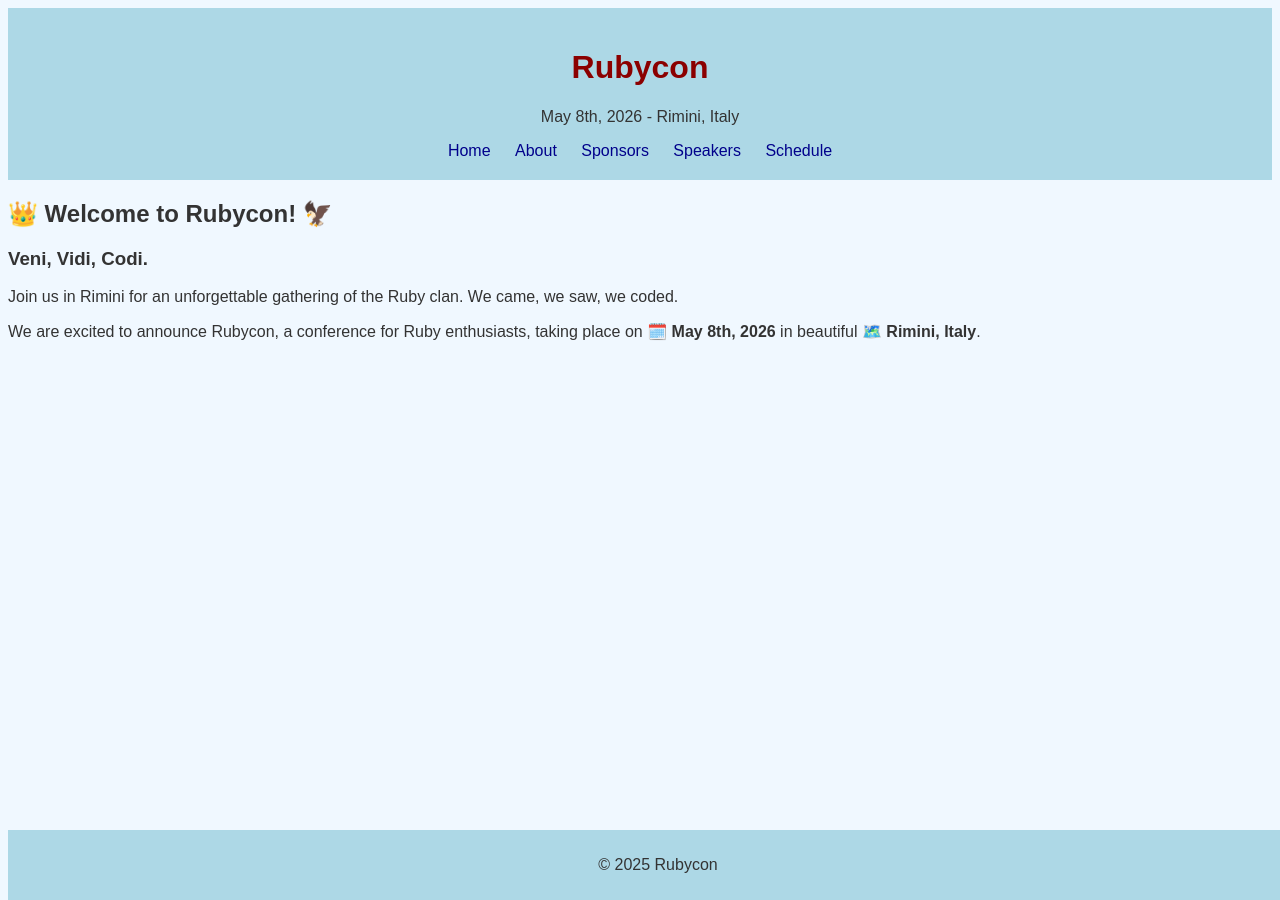
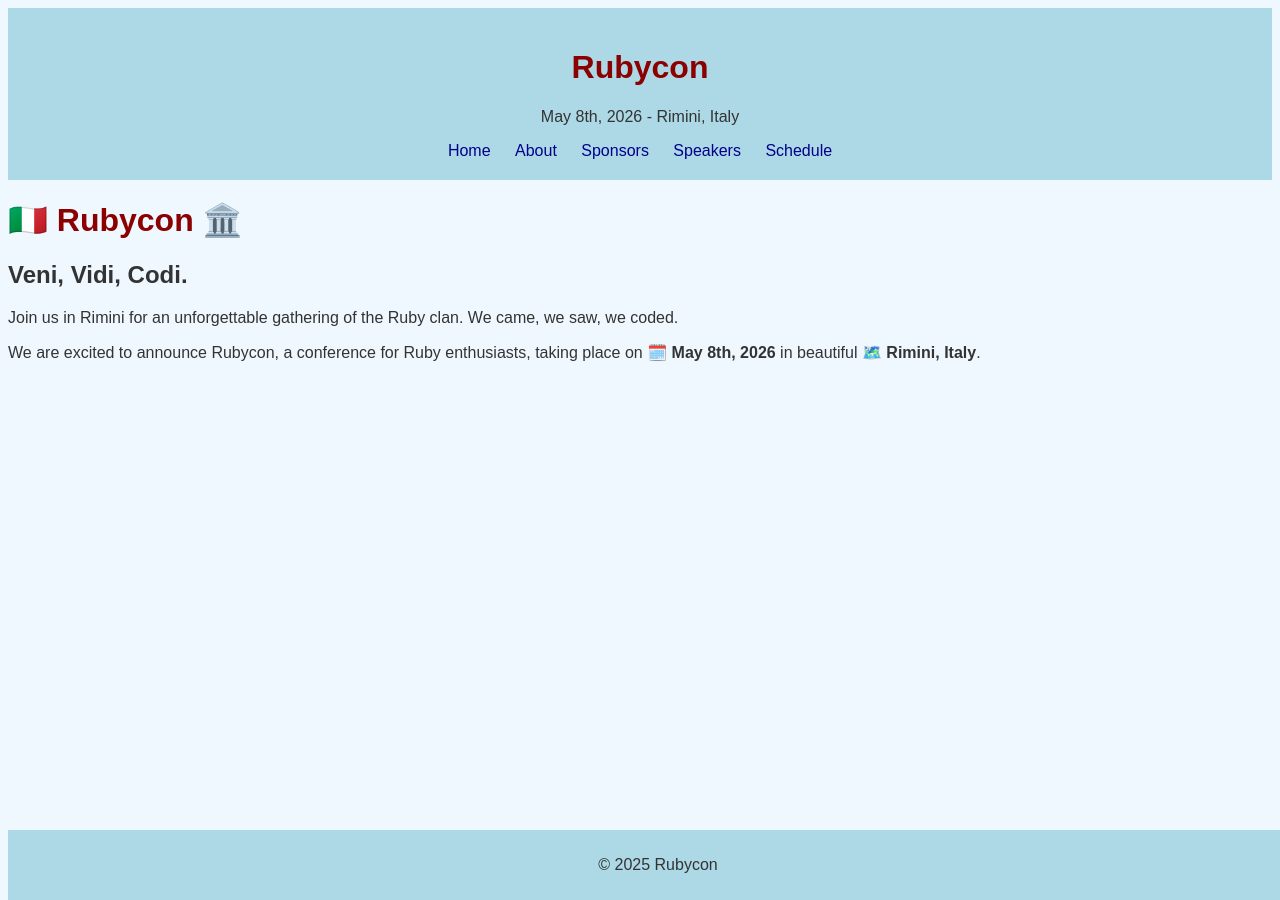
Before and after one commit to palladius/rubycon.it, a Jekyll site: the page built from rubycon.it/index.markdown, in a window 1280 px wide. Built offline with Jekyll 4.4.1, drawn with Linux system fonts in a browser that asks for light colours.

Commit message:
feat: Update homepage header with new branding

```diff
--- a/rubycon.it/index.markdown
+++ b/rubycon.it/index.markdown
@@ -2,9 +2,9 @@
 layout: default
 ---
 
-## 👑 Welcome to Rubycon! 🦅
+# 🇮🇹 Rubycon 🏛️
 
-### Veni, Vidi, Codi.
+## Veni, Vidi, Codi.
 
 Join us in Rimini for an unforgettable gathering of the Ruby clan. We came, we saw, we coded.
 
```
